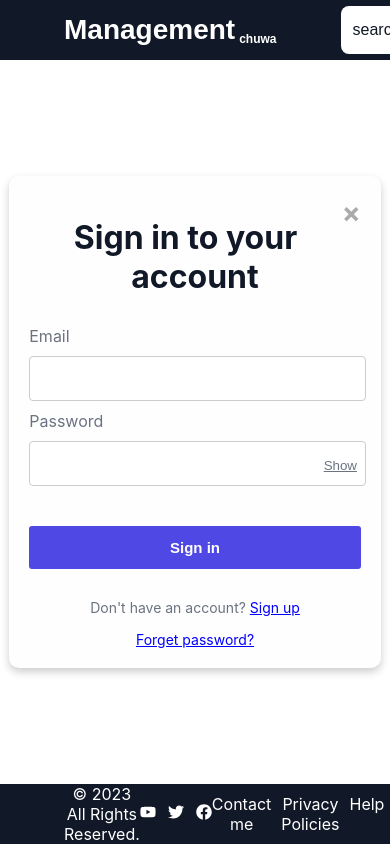
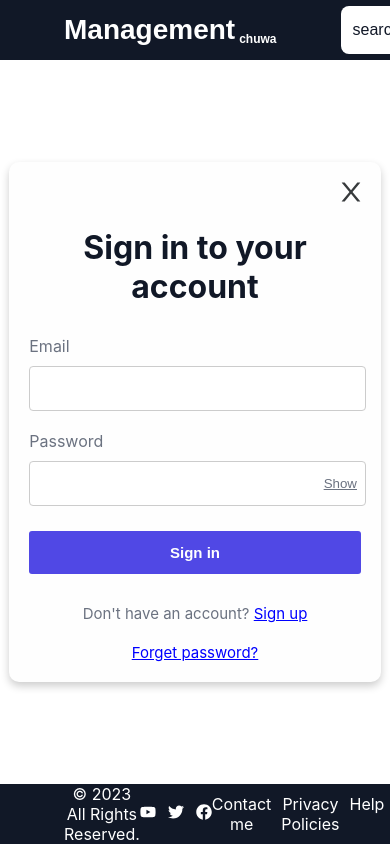
Before and after one commit to full-stack-project-a/project-a, a React (Create React App) app in the folder src/front-end/: page /signin in a window 390 px wide. Shown: the top 860 px of the page. Built offline with nearby package versions, Linux system fonts and the light colour scheme.

Commit message:
scope & fixed auth css files

```diff
--- a/src/front-end/src/components/auth/AuthComponent.js
+++ b/src/front-end/src/components/auth/AuthComponent.js
@@ -3,7 +3,8 @@ import { useNavigate } from 'react-router-dom';
 import AuthHeading from "./utils_components/authHeading";
 import AuthForm from "./utils_components/authForm";
 import AuthBottom from "./utils_components/authBottom";
-import "../../styles/auth/auth.css";
+import styles from "../../styles/auth/auth.module.css";
+import { AiOutlineClose } from 'react-icons/ai';
 
 const AuthComponent = ({ children, currPage = "signin" }) => {
    const navigate = useNavigate();
@@ -13,10 +14,10 @@ const AuthComponent = ({ children, currPage = "signin" }) => {
    };
 
    return (
-      <div className="modal">
-         <div className="modal-content">
-            <span className="close" onClick={onClose}>
-               &times;
+      <div className={styles.modal}>
+         <div className={styles.modalContent}>
+            <span className={styles.close} onClick={onClose}>
+               <AiOutlineClose />
             </span>
             {children}
             <AuthHeading currPage={currPage} />
--- a/src/front-end/src/components/auth/utils_components/authBottom.js
+++ b/src/front-end/src/components/auth/utils_components/authBottom.js
@@ -1,6 +1,6 @@
 import React from 'react';
-import { Link, useNavigate } from 'react-router-dom';
-import "../../../styles/auth/auth_bottom.css";
+import { useNavigate } from 'react-router-dom';
+import styles from "../../../styles/auth/auth_bottom.module.css";
 
 const AuthBottom = ({ currPage }) => {
    const navigate = useNavigate();
@@ -10,23 +10,23 @@ const AuthBottom = ({ currPage }) => {
    };
 
    return (
-      <div className="bottom-group">
+      <div className={styles.bottomGroup}>
          {currPage === 'signin' && (
             <>
-               <p id="top">
+               <p className={`${styles.bottomGroupText} ${styles.top}`}>
                   Don't have an account?{" "}
-                  <span className="link" onClick={() => navigateAndReplace('/signup')}>Sign up</span>
+                  <span className={styles.link} onClick={() => navigateAndReplace('/signup')}>Sign up</span>
                </p>
-               <p>
-                  <span className="link" onClick={() => navigateAndReplace('/updatePassword')}>Forget password?</span>
+               <p className={styles.bottomGroupText}>
+                  <span className={styles.link} onClick={() => navigateAndReplace('/updatePassword')}>Forget password?</span>
                </p>
             </>
          )}
 
          {currPage === 'signup' && (
-            <p>
+            <p className={styles.bottomGroupText}>
                Already have an account?{" "}
-               <span className="link" onClick={() => navigateAndReplace('/signin')}>Sign in</span>
+               <span className={styles.link} onClick={() => navigateAndReplace('/signin')}>Sign in</span>
             </p>
          )}
 
--- a/src/front-end/src/components/auth/utils_components/authForm.js
+++ b/src/front-end/src/components/auth/utils_components/authForm.js
@@ -49,13 +49,14 @@ const AuthForm = ({ currPage }) => {
    };
 
    return (
-      <form action="" method="get" className={`${styles.formExample} ${styles.authForm}`} onSubmit={handleSubmit}>
-         <div className={styles.formGroup}>
+      <form action="" method="get" className={styles.authForm} onSubmit={handleSubmit}>
+         <div className={`${styles.formGroup} ${styles.emailFormGroup}`}>
             <label htmlFor="email" className={styles.label}>Email</label>
             <input
                type="email"
                name="email"
                id="email"
+               className={styles.inputField}
                value={email}
                onChange={handleEmailChange}
                style={emailError ? errorInputStyle : null}
@@ -69,6 +70,7 @@ const AuthForm = ({ currPage }) => {
                   type={showPassword ? "text" : "password"}
                   name="password"
                   id="password"
+                  className={styles.inputField}
                   value={password}
                   onChange={handlePasswordChange}
                   style={passwordError ? errorInputStyle : null}
@@ -81,15 +83,14 @@ const AuthForm = ({ currPage }) => {
                >
                   {showPassword ? "Hide" : "Show"}
                </button>
-
                {passwordError && <div className={styles.errorMessage}>{passwordError}</div>}
             </div>
          )}
          <div className={styles.formGroup}>
             <input
                type="submit"
+               className={styles.submitButton}
                value={currPage === 'signin' ? "Sign in" : currPage === 'signup' ? "Create account" : "Update Password"}
-               id="submit"
             />
          </div>
       </form>
--- a/src/front-end/src/components/auth/utils_components/authHeading.js
+++ b/src/front-end/src/components/auth/utils_components/authHeading.js
@@ -1,5 +1,5 @@
 import React from 'react';
-import "../../../styles/auth/auth_heading.css";
+import style from "../../../styles/auth/auth_heading.module.css";
 
 const AuthHeading = ({ currPage }) => {
    let headingText = '';
@@ -21,9 +21,9 @@ const AuthHeading = ({ currPage }) => {
    }
 
    return (
-      <div className='heading-div'>
-         <p id="header">{headingText}</p>
-         {subHeadingText && <p id="lower-header">{subHeadingText}</p>}
+      <div className={style.headingDiv}>
+         <p className={style.header}>{headingText}</p>
+         {subHeadingText && <p className={style.lowerHeader}>{subHeadingText}</p>}
       </div>
    );
 };
--- a/src/front-end/src/styles/auth/auth.css
+++ b/src/front-end/src/styles/auth/auth.module.css
@@ -14,7 +14,7 @@
    flex-wrap: wrap;
 }
 
-.modal-content {
+.modalContent {
    background-color: #fefefe;
    padding: 30px 50px 50px 50px;
    width: 450px;
@@ -26,17 +26,20 @@
 
 /* Responsive adjustments for smaller screens */
 @media (max-width: 600px) {
-   .modal-content {
+   .modalContent {
       width: 85%;
       padding: 20px;
    }
 }
 
 .close {
-   color: #aaa;
-   float: right;
-   font-size: 28px;
-   font-weight: bold;
+   position: absolute;
+   top: 15px;
+   right: 15px;
+   color: #373A3C;
+   font-size: 30px;
+   cursor: pointer;
+   z-index: 2;
 }
 
 .close:hover,
--- a/src/front-end/src/styles/auth/auth_bottom.css
+++ b/src/front-end/src/styles/auth/auth_bottom.module.css
@@ -1,4 +1,4 @@
-.bottom-group {
+.bottomGroup {
    display: flex;
    justify-content: space-between;
    align-items: center;
@@ -7,24 +7,25 @@
 
 /* Add this media query for mobile devices */
 @media screen and (max-width: 600px) {
-   .bottom-group {
+   .bottomGroup {
       flex-direction: column;
       align-items: center;
    }
-   #top {
-      margin-bottom: 15px;
+
+   .bottomGroup .top {
+      margin-bottom: 20px;
    }
 }
 
-.bottom-group p {
+.bottomGroupText {
    margin: 0;
    color: #6B7280;
-   font-size: 14px;
+   font-size: 15px;
 }
 
 .link {
    color: blue;
    text-decoration: underline;
    cursor: pointer;
-   font-size: 14px;
+   font-size: 15px;
 }
--- a/src/front-end/src/styles/auth/auth_form.module.css
+++ b/src/front-end/src/styles/auth/auth_form.module.css
@@ -1,4 +1,4 @@
-.form-group {
+.formGroup {
    display: flex;
    flex-direction: column;
    align-items: flex-start;
@@ -21,12 +21,14 @@
    font-size: 16px;
 }
 
-.authForm input[type="email"],
-.authForm input[type="password"],
-.authForm input[type="text"] {
+.emailFormGroup {
+   margin-bottom: 15px;
+}
+
+.inputField {
    width: 95%;
    padding: 10px;
-   margin-bottom: 10px;
+   margin-bottom: 5px;
    border: 1px solid #CCCCCC;
    border-radius: 4px;
    height: 23px;
@@ -44,7 +46,7 @@
    text-decoration: underline;
 }
 
-.authForm input[type="submit"] {
+.submitButton {
    background-color: #5048E5;
    color: white;
    height: 43px;
@@ -54,19 +56,17 @@
    font-size: 15px;
    border-radius: 3px;
    border-width: 0px;
-   margin-top: 10px;
-   margin-bottom: 20px;
    cursor: pointer;
 }
 
-.bottom-group {
+.bottomGroup {
    display: flex;
    justify-content: space-between;
    align-items: center;
    padding-top: 10px;
 }
 
-.bottom-group p {
+.bottomGroupText {
    margin: 0;
    color: #6B7280;
    font-size: 14px;
@@ -78,7 +78,7 @@
    cursor: pointer;
 }
 
-.error-message {
+.errorMessage {
    color: #FC5A44;
    align-self: flex-end;
    font-size: 14px;
--- a/src/front-end/src/styles/auth/auth_heading.css
+++ b/src/front-end/src/styles/auth/auth_heading.module.css
@@ -1,8 +1,14 @@
-.heading-div {
+.headingDiv {
    margin-bottom: 30px;
 }
 
-.heading-div #header {
+@media screen and (max-width: 600px) {
+   .headingDiv {
+      padding-top: 25px;
+   }
+}
+
+.header {
    font-size: 2em;
    font-weight: bold;
    margin-top: 0.67em;
@@ -10,7 +16,7 @@
    color: #111827;
 }
 
-.heading-div #lower-header {
+.lowerHeader {
    font-size: 0.85em;
    color: #6B7280;
 }
```
